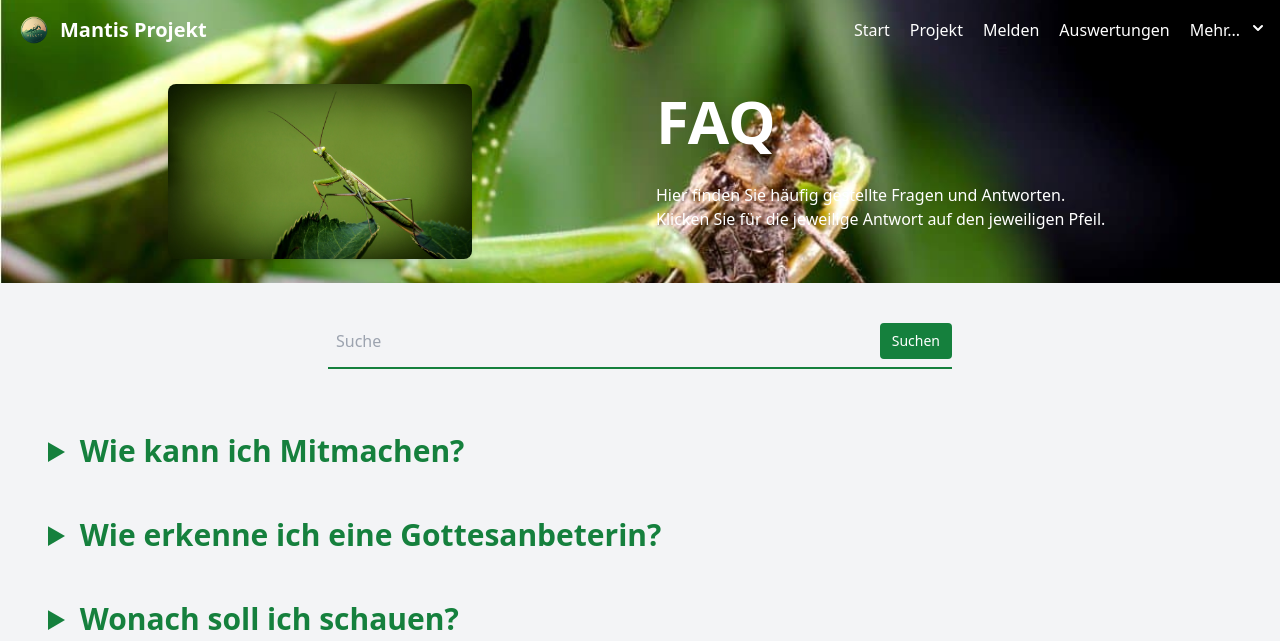
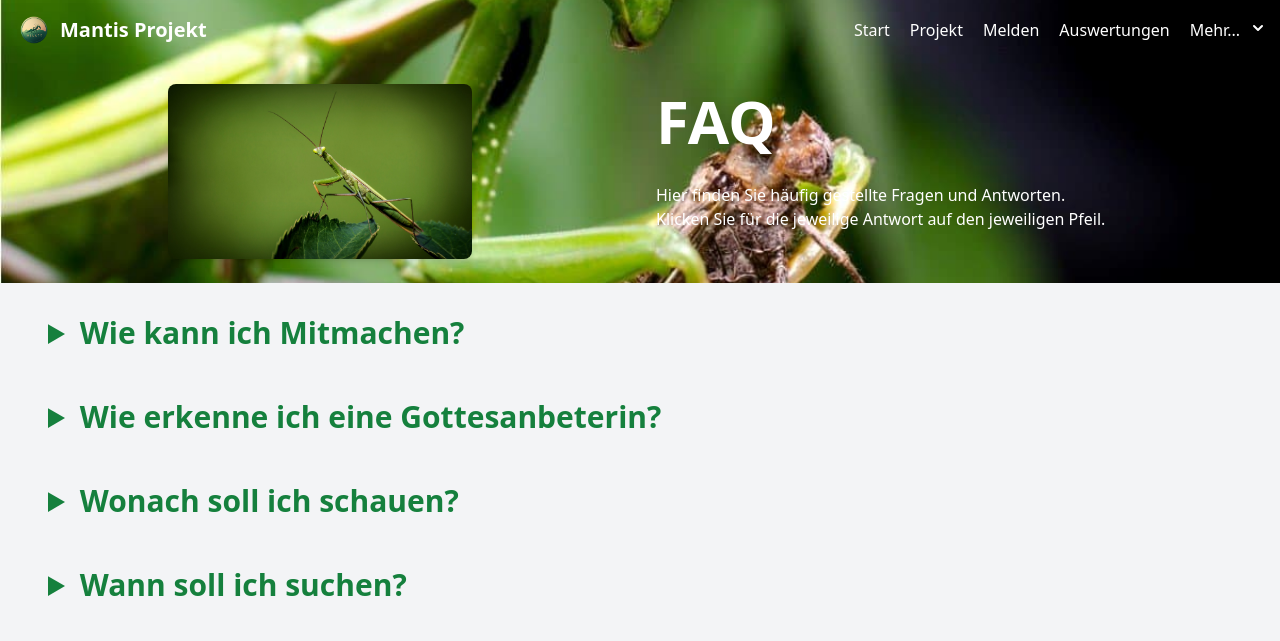
Before and after one commit to opendata-apps/mantis, a Flask app: page /faq in a window 1280 px wide. Shown: the top 641 px of the page. Run offline with Flask 3, Linux system fonts and the light colour scheme; style sheets or scripts are compiled from the project's sources; some libraries are stand-ins or nearby versions.

Commit message:
Update faq.html
faq suchzeile entfernt

```diff
--- a/app/templates/faq.html
+++ b/app/templates/faq.html
@@ -3,45 +3,7 @@ text %}
 <p>Hier finden Sie häufig gestellte Fragen und Antworten.</p>
 <p>Klicken Sie für die jeweilige Antwort auf den jeweiligen Pfeil.</p>
 {%endblock text%} {% block content %}
-<!--ToDo-->
-<script src="https://code.jquery.com/jquery-3.6.0.min.js"></script>
-<script>
-  $(document).ready(function () {
-    $('button[type="button"]').click(function () {
-      var searchTerm = $('input[name="search"]').val().toLowerCase();
-      $("details").each(function () {
-        var text = $(this).text().toLowerCase();
-        if (text.indexOf(searchTerm) > -1) {
-          $(this).show();
-        } else {
-          $(this).hide();
-        }
-      });
-    });
-  });
-</script>
 
-<div class="container mx-auto px-4 py-8">
-  <div class="flex justify-center">
-    <form action="#" method="get" class="w-full md:w-1/2 lg:w-1/2">
-      <div class="flex items-center border-b border-b-2 border-green-700 py-2">
-        <input
-          class="appearance-none bg-transparent border-none w-full text-gray-700 mr-3 py-1 px-2 leading-tight focus:outline-none"
-          type="text"
-          name="search"
-          placeholder="Suche"
-          aria-label="Suche"
-        />
-        <button
-          class="flex-shrink-0 bg-green-700 hover:bg-green-700 border-green-700 hover:border-green-700 text-sm border-4 text-white py-1 px-2 rounded"
-          type="button"
-        >
-          Suchen
-        </button>
-      </div>
-    </form>
-  </div>
-</div>
 <div class="container mx-auto px-4 py-2">
   <div class="flex flex-wrap">
     <div class="px-2 mb-4">
```
